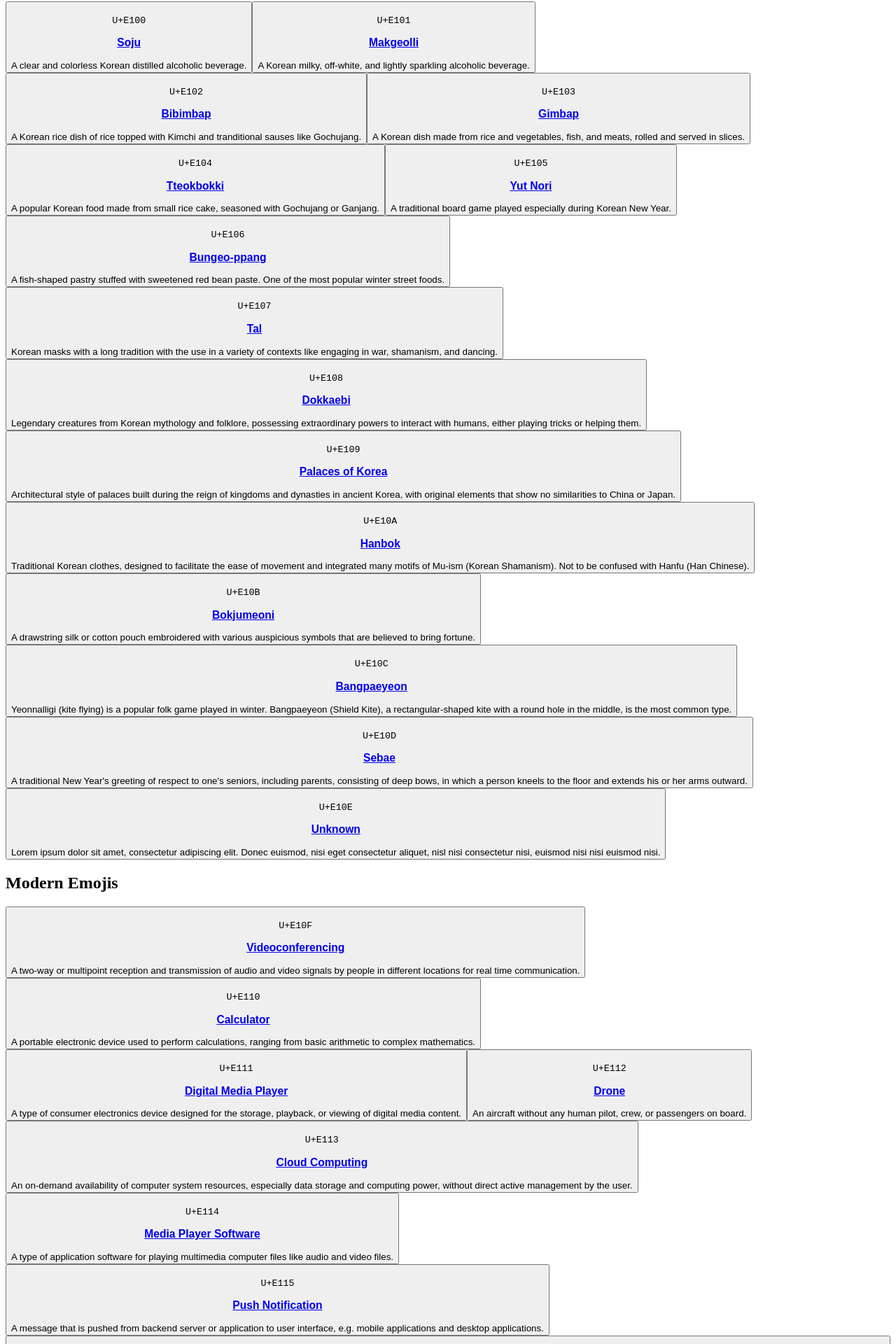
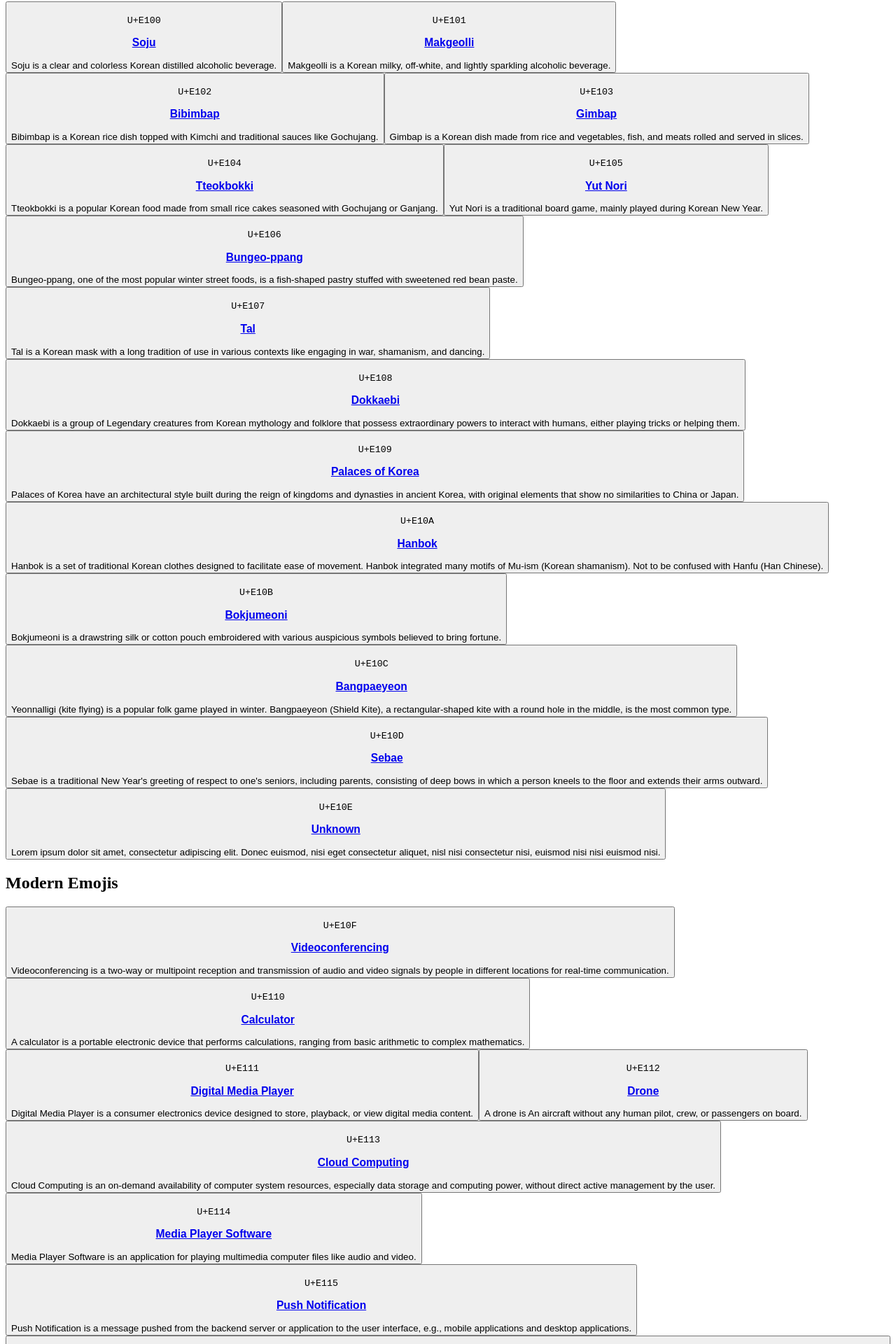
Before and after one commit to anaclumos/tossface-playground, a Next.js app: page / in a window 1280 px wide. Shown: the part 218-2138 px from the top of the page at 70% size. Built offline with nearby package versions, Linux system fonts and the light colour scheme; a web font is replaced by a local one.

Commit message:
auto-commit.

```diff
--- a/components/LicenseItem.tsx
+++ b/components/ListItem.tsx
@@ -4,9 +4,9 @@ type Props = {
   text: string
 }
 
-const LicenseItem = ({ title, url, text }: Props) => {
+const ListItem = ({ title, url, text }: Props) => {
   return (
-    <div className='py-6 mx-auto'>
+    <div className='py-2 mx-auto'>
       <a
         className='mt-5 text-base font-medium tracking-tight text-slate-900 dark:text-white hover:underline'
         href={url}
@@ -18,4 +18,4 @@ const LicenseItem = ({ title, url, text }: Props) => {
   )
 }
 
-export default LicenseItem
+export default ListItem
--- a/emoji.ts
+++ b/emoji.ts
@@ -9,73 +9,73 @@ export const koreanEmoji: emoji[] = [
   {
     unicode: '\uE100',
     name: 'Soju',
-    info: 'A clear and colorless Korean distilled alcoholic beverage.',
+    info: 'Soju is a clear and colorless Korean distilled alcoholic beverage.',
     link: 'https://en.wikipedia.org/wiki/Soju',
   },
   {
     unicode: '\uE101',
     name: 'Makgeolli',
-    info: 'A Korean milky, off-white, and lightly sparkling alcoholic beverage.',
+    info: 'Makgeolli is a Korean milky, off-white, and lightly sparkling alcoholic beverage.',
     link: 'https://en.wikipedia.org/wiki/Makgeolli',
   },
   {
     unicode: '\uE102',
     name: 'Bibimbap',
-    info: 'A Korean rice dish of rice topped with Kimchi and tranditional sauses like Gochujang.',
+    info: 'Bibimbap is a Korean rice dish topped with Kimchi and traditional sauces like Gochujang.',
     link: 'https://en.wikipedia.org/wiki/Bibimbap',
   },
   {
     unicode: '\uE103',
     name: 'Gimbap',
-    info: 'A Korean dish made from rice and vegetables, fish, and meats, rolled and served in slices.',
+    info: 'Gimbap is a Korean dish made from rice and vegetables, fish, and meats rolled and served in slices.',
     link: 'https://en.wikipedia.org/wiki/Gimbap',
   },
   {
     unicode: '\uE104',
     name: 'Tteokbokki',
-    info: 'A popular Korean food made from small rice cake, seasoned with Gochujang or Ganjang.',
+    info: 'Tteokbokki is a popular Korean food made from small rice cakes seasoned with Gochujang or Ganjang.',
     link: 'https://en.wikipedia.org/wiki/Tteokbokki',
   },
   {
     unicode: '\uE105',
     name: 'Yut Nori',
-    info: 'A traditional board game played especially during Korean New Year.',
+    info: 'Yut Nori is a traditional board game, mainly played during Korean New Year.',
     link: 'https://en.wikipedia.org/wiki/Yut',
   },
   {
     unicode: '\uE106',
     name: 'Bungeo-ppang',
-    info: 'A fish-shaped pastry stuffed with sweetened red bean paste. One of the most popular winter street foods.',
+    info: 'Bungeo-ppang, one of the most popular winter street foods, is a fish-shaped pastry stuffed with sweetened red bean paste.',
     link: 'https://en.wikipedia.org/wiki/Bungeo-ppang',
   },
   {
     unicode: '\uE107',
     name: 'Tal',
-    info: 'Korean masks with a long tradition with the use in a variety of contexts like engaging in war, shamanism, and dancing.',
+    info: 'Tal is a Korean mask with a long tradition of use in various contexts like engaging in war, shamanism, and dancing.',
     link: 'https://en.wikipedia.org/wiki/Korean_mask',
   },
   {
     unicode: '\uE108',
     name: 'Dokkaebi',
-    info: 'Legendary creatures from Korean mythology and folklore, possessing extraordinary powers to interact with humans, either playing tricks or helping them.',
+    info: 'Dokkaebi is a group of Legendary creatures from Korean mythology and folklore that possess extraordinary powers to interact with humans, either playing tricks or helping them.',
     link: 'https://en.wikipedia.org/wiki/Dokkaebi',
   },
   {
     unicode: '\uE109',
     name: 'Palaces of Korea',
-    info: 'Architectural style of palaces built during the reign of kingdoms and dynasties in ancient Korea, with original elements that show no similarities to China or Japan.',
+    info: 'Palaces of Korea have an architectural style built during the reign of kingdoms and dynasties in ancient Korea, with original elements that show no similarities to China or Japan.',
     link: 'https://en.wikipedia.org/wiki/Korean_palace',
   },
   {
     unicode: '\uE10A',
     name: 'Hanbok',
-    info: 'Traditional Korean clothes, designed to facilitate the ease of movement and integrated many motifs of Mu-ism (Korean Shamanism). Not to be confused with Hanfu (Han Chinese).',
+    info: 'Hanbok is a set of traditional Korean clothes designed to facilitate ease of movement. Hanbok integrated many motifs of Mu-ism (Korean shamanism). Not to be confused with Hanfu (Han Chinese).',
     link: 'https://en.wikipedia.org/wiki/Hanbok',
   },
   {
     unicode: '\uE10B',
     name: 'Bokjumeoni',
-    info: 'A drawstring silk or cotton pouch embroidered with various auspicious symbols that are believed to bring fortune.',
+    info: 'Bokjumeoni is a drawstring silk or cotton pouch embroidered with various auspicious symbols believed to bring fortune.',
     link: 'https://folkency.nfm.go.kr/en/topic/detail/4023',
   },
   {
@@ -87,7 +87,7 @@ export const koreanEmoji: emoji[] = [
   {
     unicode: '\uE10D',
     name: 'Sebae',
-    info: "A traditional New Year's greeting of respect to one's seniors, including parents, consisting of deep bows, in which a person kneels to the floor and extends his or her arms outward.",
+    info: "Sebae is a traditional New Year's greeting of respect to one's seniors, including parents, consisting of deep bows in which a person kneels to the floor and extends their arms outward.",
     link: 'https://folkency.nfm.go.kr/en/topic/detail/4273',
   },
   {
@@ -102,55 +102,55 @@ export const modernEmoji: emoji[] = [
   {
     unicode: '\uE10F',
     name: 'Videoconferencing',
-    info: 'A two-way or multipoint reception and transmission of audio and video signals by people in different locations for real time communication.',
+    info: 'Videoconferencing is a two-way or multipoint reception and transmission of audio and video signals by people in different locations for real-time communication.',
     link: 'https://en.wikipedia.org/wiki/Videotelephony',
   },
   {
     unicode: '\uE110',
     name: 'Calculator',
-    info: 'A portable electronic device used to perform calculations, ranging from basic arithmetic to complex mathematics.',
+    info: 'A calculator is a portable electronic device that performs calculations, ranging from basic arithmetic to complex mathematics.',
     link: 'https://en.wikipedia.org/wiki/Calculator',
   },
   {
     unicode: '\uE111',
     name: 'Digital Media Player',
-    info: 'A type of consumer electronics device designed for the storage, playback, or viewing of digital media content.',
+    info: 'Digital Media Player is a consumer electronics device designed to store, playback, or view digital media content.',
     link: 'https://en.wikipedia.org/wiki/Digital_media_player',
   },
   {
     unicode: '\uE112',
     name: 'Drone',
-    info: 'An aircraft without any human pilot, crew, or passengers on board.',
+    info: 'A drone is An aircraft without any human pilot, crew, or passengers on board.',
     link: 'https://en.wikipedia.org/wiki/Unmanned_aerial_vehicle',
   },
   {
     unicode: '\uE113',
     name: 'Cloud Computing',
-    info: 'An on-demand availability of computer system resources, especially data storage and computing power, without direct active management by the user.',
+    info: 'Cloud Computing is an on-demand availability of computer system resources, especially data storage and computing power, without direct active management by the user.',
     link: 'https://en.wikipedia.org/wiki/Cloud_computing',
   },
   {
     unicode: '\uE114',
     name: 'Media Player Software',
-    info: 'A type of application software for playing multimedia computer files like audio and video files.',
+    info: 'Media Player Software is an application for playing multimedia computer files like audio and video.',
     link: 'https://en.wikipedia.org/wiki/Media_player_software',
   },
   {
     unicode: '\uE115',
     name: 'Push Notification',
-    info: 'A message that is pushed from backend server or application to user interface, e.g. mobile applications and desktop applications.',
+    info: 'Push Notification is a message pushed from the backend server or application to the user interface, e.g., mobile applications and desktop applications.',
     link: 'https://en.wikipedia.org/wiki/Push_technology#Push_notification',
   },
   {
     unicode: '\uE116',
     name: 'Digital Mapping',
-    info: 'A process by which a collection of data is compiled and formatted into a virtual image to produce maps that give accurate representations of a particular area, detailing major road arteries and other points of interest.',
+    info: 'Digital Mapping is a process by which compiles and formats data collection into a virtual image to produce maps that accurately represent a particular area, detailing major road arteries and other points of interest.',
     link: 'https://en.wikipedia.org/wiki/Digital_mapping',
   },
   {
     unicode: '\uE117',
     name: 'Passbook',
-    info: 'A paper book used to record bank or building society transactions on a deposit account.',
+    info: 'A passbook is a paper book that records bank or building society transactions on a deposit account.',
     link: 'https://en.wikipedia.org/wiki/Passbook',
   },
 ]
```
Also changed, not shown: pages/more.tsx (+20 -6 lines).
